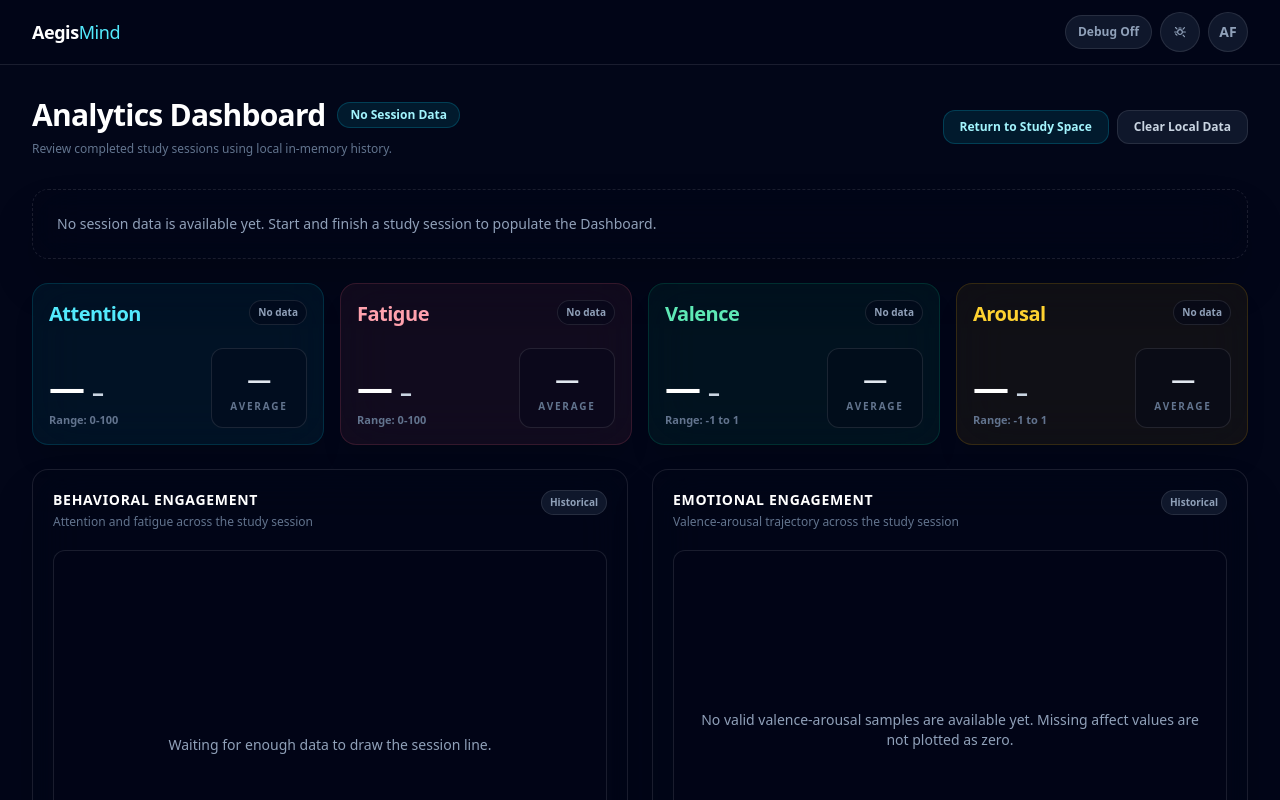
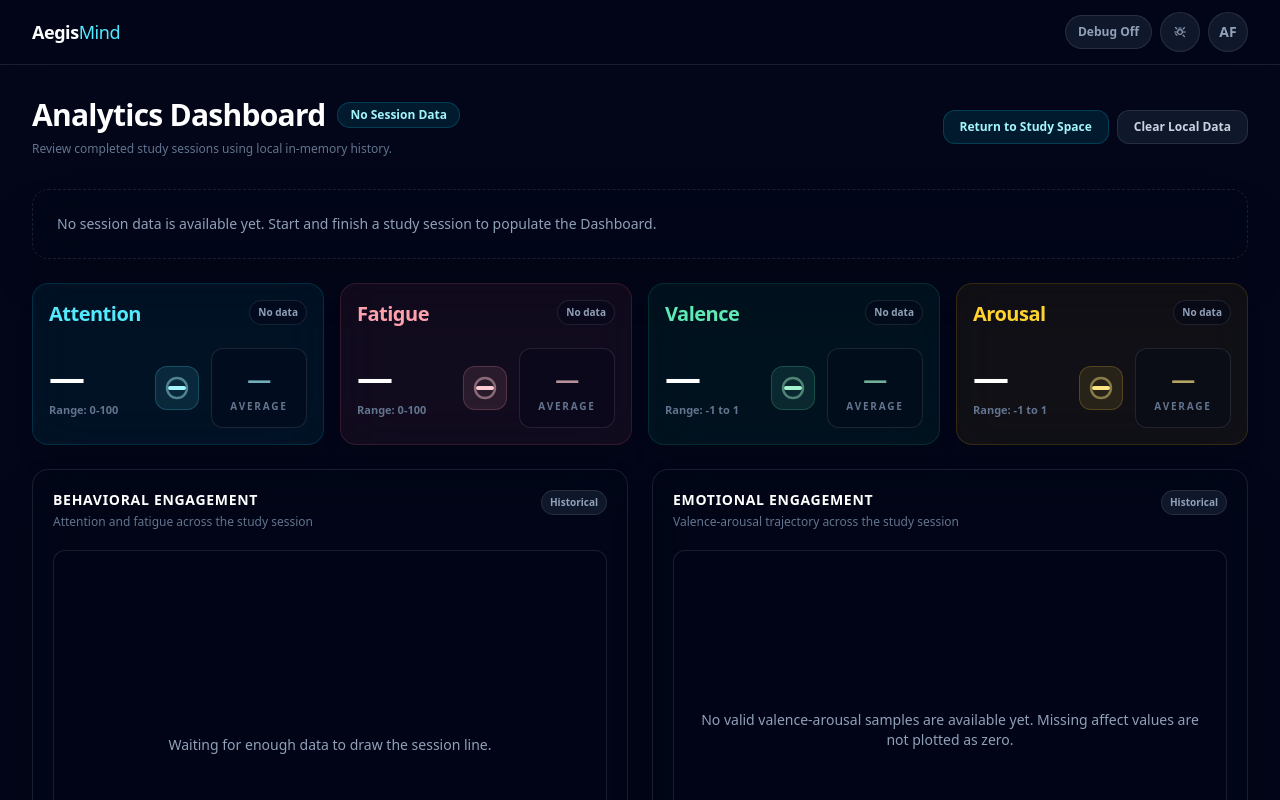
Before and after one commit to AmandaYao60/Study-Companion-Website-Versions-Backup, a Next.js app: page /app/dashboard in a window 1280 px wide. Shown: the top 800 px of the page. Built offline with nearby package versions, Linux system fonts and the light colour scheme.

Commit message:
refactor: polish dashboard metrics and session report table

```diff
--- a/src/components/dashboard/DashboardMetricCards.js
+++ b/src/components/dashboard/DashboardMetricCards.js
@@ -2,38 +2,66 @@
 
 import React from "react";
 import { formatMetricUnit, formatMetricValue } from "./dashboardFormatters";
-
-const colorByMetric = {
-  attention: {
-    card: "border-cyan-400/15 bg-cyan-400/[0.06]",
-    title: "text-cyan-300",
-  },
-  fatigue: {
-    card: "border-rose-400/15 bg-rose-400/[0.06]",
-    title: "text-rose-300",
-  },
-  valence: {
-    card: "border-emerald-400/15 bg-emerald-400/[0.06]",
-    title: "text-emerald-300",
-  },
-  arousal: {
-    card: "border-amber-400/15 bg-amber-400/[0.06]",
-    title: "text-amber-300",
-  },
-};
+import { getMetricPresentation, UNAVAILABLE_VALUE } from "./metricPresentation";
 
 const trendIconByValue = {
-  increasing: { symbol: "↑", label: "Increasing trend", title: "Increasing" },
-  decreasing: { symbol: "↓", label: "Decreasing trend", title: "Decreasing" },
-  stable: { symbol: "○", label: "Stable trend", title: "Stable" },
-  insufficient: { symbol: "–", label: "Insufficient trend data", title: "Insufficient" },
+  increasing: { label: "Increasing trend", title: "Increasing" },
+  decreasing: { label: "Decreasing trend", title: "Decreasing" },
+  stable: { label: "Stable trend", title: "Stable" },
+  insufficient: { label: "Insufficient trend data", title: "Insufficient" },
 };
 
 const formatDisplay = (value, valueKind) => {
   const display = formatMetricValue(value, valueKind);
-  if (display === "Unavailable") return "—";
+  if (display === "Unavailable") return UNAVAILABLE_VALUE;
   return `${display}${formatMetricUnit(valueKind)}`;
 };
+
+function TrendIcon({ trend }) {
+  const iconProps = {
+    className: "h-8 w-8",
+    viewBox: "0 0 32 32",
+    fill: "none",
+    xmlns: "http://www.w3.org/2000/svg",
+    "aria-hidden": "true",
+  };
+
+  if (trend === "increasing") {
+    return (
+      <svg {...iconProps}>
+        <path d="M8 22L21.5 8.5" stroke="currentColor" strokeWidth="3.6" strokeLinecap="round" />
+        <path d="M13 8H22.5V17.5" stroke="currentColor" strokeWidth="3.6" strokeLinecap="round" strokeLinejoin="round" />
+        <path d="M7.5 24.5H24.5" stroke="currentColor" strokeWidth="2" strokeLinecap="round" opacity="0.35" />
+      </svg>
+    );
+  }
+
+  if (trend === "decreasing") {
+    return (
+      <svg {...iconProps}>
+        <path d="M8 10L21.5 23.5" stroke="currentColor" strokeWidth="3.6" strokeLinecap="round" />
+        <path d="M13 24H22.5V14.5" stroke="currentColor" strokeWidth="3.6" strokeLinecap="round" strokeLinejoin="round" />
+        <path d="M7.5 7.5H24.5" stroke="currentColor" strokeWidth="2" strokeLinecap="round" opacity="0.35" />
+      </svg>
+    );
+  }
+
+  if (trend === "stable") {
+    return (
+      <svg {...iconProps}>
+        <circle cx="16" cy="16" r="9" stroke="currentColor" strokeWidth="3.4" />
+        <circle cx="16" cy="16" r="3.4" fill="currentColor" opacity="0.55" />
+      </svg>
+    );
+  }
+
+  return (
+    <svg {...iconProps}>
+      <path d="M9 16H23" stroke="currentColor" strokeWidth="4" strokeLinecap="round" />
+      <circle cx="16" cy="16" r="10" stroke="currentColor" strokeWidth="2.4" opacity="0.45" />
+    </svg>
+  );
+}
 
 export default function DashboardMetricCards({ cards = [] }) {
   return (
@@ -41,7 +69,7 @@ export default function DashboardMetricCards({ cards = [] }) {
       {cards.map((card) => {
         const currentDisplay = formatDisplay(card.currentValue, card.valueKind);
         const averageDisplay = formatDisplay(card.averageValue, card.valueKind);
-        const colors = colorByMetric[card.id] || { card: "border-white/10 bg-white/[0.04]", title: "text-slate-200" };
+        const colors = getMetricPresentation(card.id);
         const trend = trendIconByValue[card.trend] || trendIconByValue.insufficient;
 
         return (
@@ -53,19 +81,23 @@ export default function DashboardMetricCards({ cards = [] }) {
               </span>
             </div>
 
-            <div className="mt-5 flex items-end justify-between gap-4">
-              <div className="min-w-0">
-                <div className="flex items-baseline gap-2">
-                  <span className="text-4xl font-black tracking-tight text-white">{currentDisplay}</span>
-                  <span aria-label={trend.label} title={trend.title} className="text-2xl font-black text-slate-300">
-                    {trend.symbol}
-                  </span>
-                </div>
+            <div className="mt-5 grid grid-cols-[minmax(0,1fr)_auto_auto] items-center gap-3">
+              <div className="min-w-0 self-center">
+                <p className="truncate text-4xl font-black tracking-tight text-white">{currentDisplay}</p>
                 <p className="mt-1 text-[11px] font-semibold text-slate-500">Range: {card.rangeLabel}</p>
               </div>
 
+              <span
+                role="img"
+                aria-label={trend.label}
+                title={trend.title}
+                className={`flex h-11 w-11 shrink-0 items-center justify-center rounded-xl border ${colors.icon}`}
+              >
+                <TrendIcon trend={card.trend} />
+              </span>
+
               <div className="flex min-h-20 min-w-24 shrink-0 flex-col items-center justify-center rounded-xl border border-white/10 bg-slate-950/35 px-3 py-3 text-center">
-                <p className="text-2xl font-black tracking-tight text-slate-200">{averageDisplay}</p>
+                <p className={`text-2xl font-black tracking-tight ${colors.average}`}>{averageDisplay}</p>
                 <p className="mt-1 text-[10px] font-bold uppercase tracking-[0.18em] text-slate-500">Average</p>
               </div>
             </div>
--- a/src/components/dashboard/SessionHistoryModal.js
+++ b/src/components/dashboard/SessionHistoryModal.js
@@ -4,6 +4,7 @@ import React, { useEffect, useRef } from "react";
 import { selectSessionSummarySections } from "../../services/session/index.js";
 import BehavioralEngagementChart from "./BehavioralEngagementChart";
 import EmotionalEngagementChart from "./EmotionalEngagementChart";
+import MetricStreamTable from "./MetricStreamTable";
 import { formatCoverage, formatDateTime, formatDuration, formatMetricValue, formatTargetDuration, formatTask } from "./dashboardFormatters";
 
 const averageFromStats = (session, key) => session?.statistics?.[key]?.mean ?? null;
@@ -96,6 +97,15 @@ export default function SessionHistoryModal({ session, samples = [], isLoading,
               <EmotionalEngagementChart samples={samples} mode="historical" />
             </div>
 
+            <MetricStreamTable
+              rows={samples}
+              mode="historical"
+              title="Session Metric Samples"
+              subtitle="Five-second aggregated samples recorded during this study session."
+              expandable
+              showStatusBadge={false}
+            />
+
             <div className="rounded-xl border border-white/10 bg-slate-900/35 p-4">
               <h3 className="text-sm font-bold uppercase tracking-wider text-white">Structured Session Summary</h3>
               <div className="mt-3 grid grid-cols-1 gap-3 lg:grid-cols-5">
--- /dev/null
+++ b/src/components/dashboard/metricPresentation.js
@@ -0,0 +1,42 @@
+export const UNAVAILABLE_VALUE = "\u2014";
+
+const metricPresentationById = {
+  attention: {
+    card: "border-cyan-400/15 bg-cyan-400/[0.06]",
+    title: "text-cyan-300",
+    average: "text-cyan-200/70",
+    icon: "border-cyan-300/20 bg-cyan-300/10 text-cyan-200",
+    tableValue: "text-cyan-200",
+  },
+  fatigue: {
+    card: "border-rose-400/15 bg-rose-400/[0.06]",
+    title: "text-rose-300",
+    average: "text-rose-200/70",
+    icon: "border-rose-300/20 bg-rose-300/10 text-rose-200",
+    tableValue: "text-rose-200",
+  },
+  valence: {
+    card: "border-emerald-400/15 bg-emerald-400/[0.06]",
+    title: "text-emerald-300",
+    average: "text-emerald-200/70",
+    icon: "border-emerald-300/20 bg-emerald-300/10 text-emerald-200",
+    tableValue: "text-emerald-200",
+  },
+  arousal: {
+    card: "border-amber-400/15 bg-amber-400/[0.06]",
+    title: "text-amber-300",
+    average: "text-amber-200/70",
+    icon: "border-amber-300/20 bg-amber-300/10 text-amber-200",
+    tableValue: "text-amber-200",
+  },
+};
+
+const fallbackMetricPresentation = {
+  card: "border-white/10 bg-white/[0.04]",
+  title: "text-slate-200",
+  average: "text-slate-200/70",
+  icon: "border-white/10 bg-white/[0.06] text-slate-300",
+  tableValue: "text-slate-200",
+};
+
+export const getMetricPresentation = (metricId) => metricPresentationById[metricId] || fallbackMetricPresentation;
```
Also changed, not shown: src/components/dashboard/MetricStreamTable.js (+73 -28 lines).
